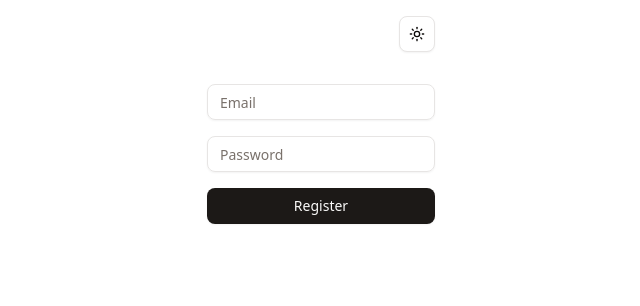
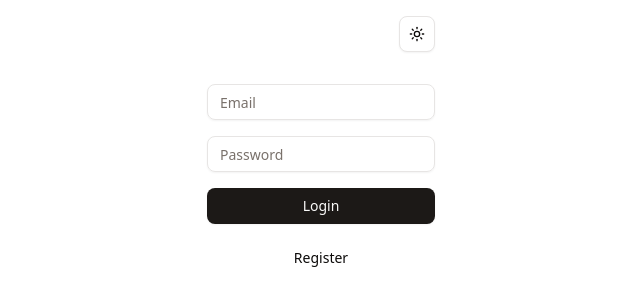
Before and after one commit to gtonussi/1g-boffice-gt, a Next.js app: page /login in a window 1280 px wide. Shown: the top 306 px of the page, without its empty margins (319-959 px from the left). Built offline with nearby package versions, Linux system fonts and the light colour scheme.

Commit message:
feat: Implements onSubmit of login and register

```diff
--- a/middleware.ts
+++ b/middleware.ts
@@ -14,3 +14,7 @@ export function middleware(req: NextRequest) {
 
   return NextResponse.next();
 }
+
+export const config = {
+  matcher: ["/users/:path*"],
+};
--- a/src/app/login/page.tsx
+++ b/src/app/login/page.tsx
@@ -1,7 +1,20 @@
 "use client";
 
 import { LoginForm } from "@/components/forms/login-form";
+import { Button } from "@/components/ui/button";
+import { useRouter } from "next/navigation";
 
 export default function Login() {
-  return <LoginForm />;
+  const router = useRouter();
+
+  return (
+    <div>
+      <LoginForm />
+      <div className="mt-4">
+        <Button className="w-full" onClick={() => router.push("/register")} variant="ghost">
+          Register
+        </Button>
+      </div>
+    </div>
+  );
 }
--- a/src/components/forms/login-form.tsx
+++ b/src/components/forms/login-form.tsx
@@ -6,6 +6,7 @@ import { z } from "zod";
 import { Button } from "@/components/ui/button";
 import { Input } from "@/components/ui/input";
 import { Form, FormControl, FormField, FormItem, FormMessage } from "@/components/ui/form";
+import { useAuthentication } from "@/hooks/useAuthentication";
 
 const FormSchema = z.object({
   email: z.string().email(),
@@ -13,6 +14,8 @@ const FormSchema = z.object({
 });
 
 export function LoginForm() {
+  const { login } = useAuthentication();
+
   const form = useForm<z.infer<typeof FormSchema>>({
     resolver: zodResolver(FormSchema),
     defaultValues: {
@@ -22,8 +25,12 @@ export function LoginForm() {
   });
 
   function onSubmit(data: z.infer<typeof FormSchema>) {
-    toast.success("Registration successful", {
-      description: <p>{JSON.stringify({ Email: data.email }, null, 2)}</p>,
+    login.mutate(data, {
+      onError: (error) => {
+        toast.error("Login failed", {
+          description: error?.message || "Something went wrong",
+        });
+      },
     });
   }
 
@@ -55,7 +62,7 @@ export function LoginForm() {
           )}
         />
         <Button className="w-full" type="submit">
-          Register
+          Login
         </Button>
       </form>
     </Form>
--- a/src/components/forms/registration-form.tsx
+++ b/src/components/forms/registration-form.tsx
@@ -67,7 +67,7 @@ export function RegistrationForm() {
           render={({ field }) => (
             <FormItem>
               <FormControl>
-                <Input type="confirmPassword" placeholder="Confirm Password" {...field} />
+                <Input type="password" placeholder="Confirm Password" {...field} />
               </FormControl>
               <FormMessage />
             </FormItem>
--- a/src/hooks/useAuthentication.tsx
+++ b/src/hooks/useAuthentication.tsx
@@ -1,5 +1,5 @@
 import { useMutation } from "@tanstack/react-query";
-import { useRouter } from "next/router";
+import { useRouter } from "next/navigation";
 import { setCookie } from "cookies-next";
 import * as api from "@/lib/api";
 
--- a/src/lib/api.ts
+++ b/src/lib/api.ts
@@ -21,6 +21,7 @@ function getTokenFromCookie(): string | null {
 }
 
 api.interceptors.request.use((config) => {
+  config.headers["x-api-key"] = "reqres-free-v1";
   const token = getTokenFromCookie();
   if (token) {
     config.headers.Authorization = `Bearer ${token}`;
```
Also changed, not shown: tsconfig.json (+8 -1 lines).
